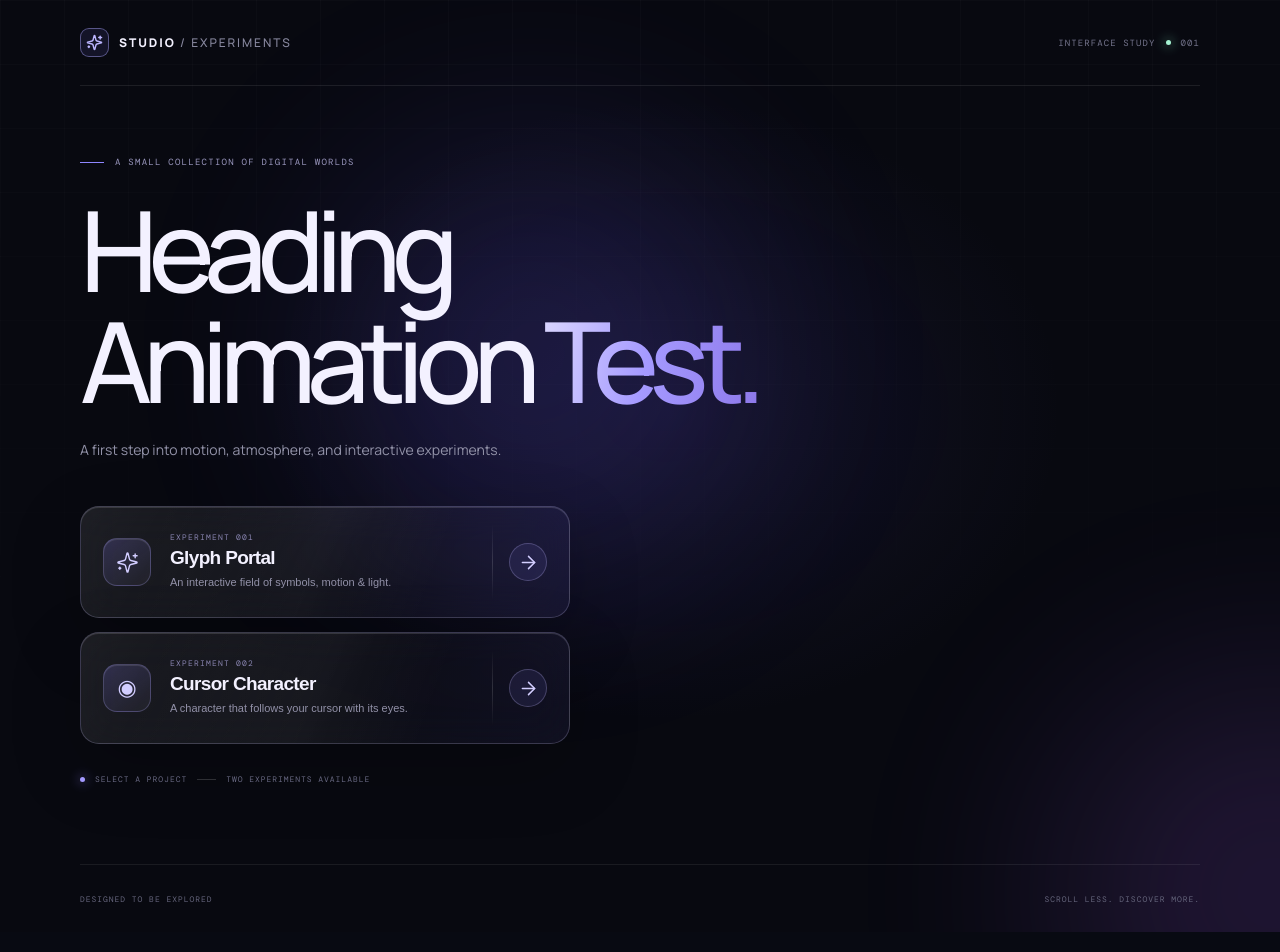
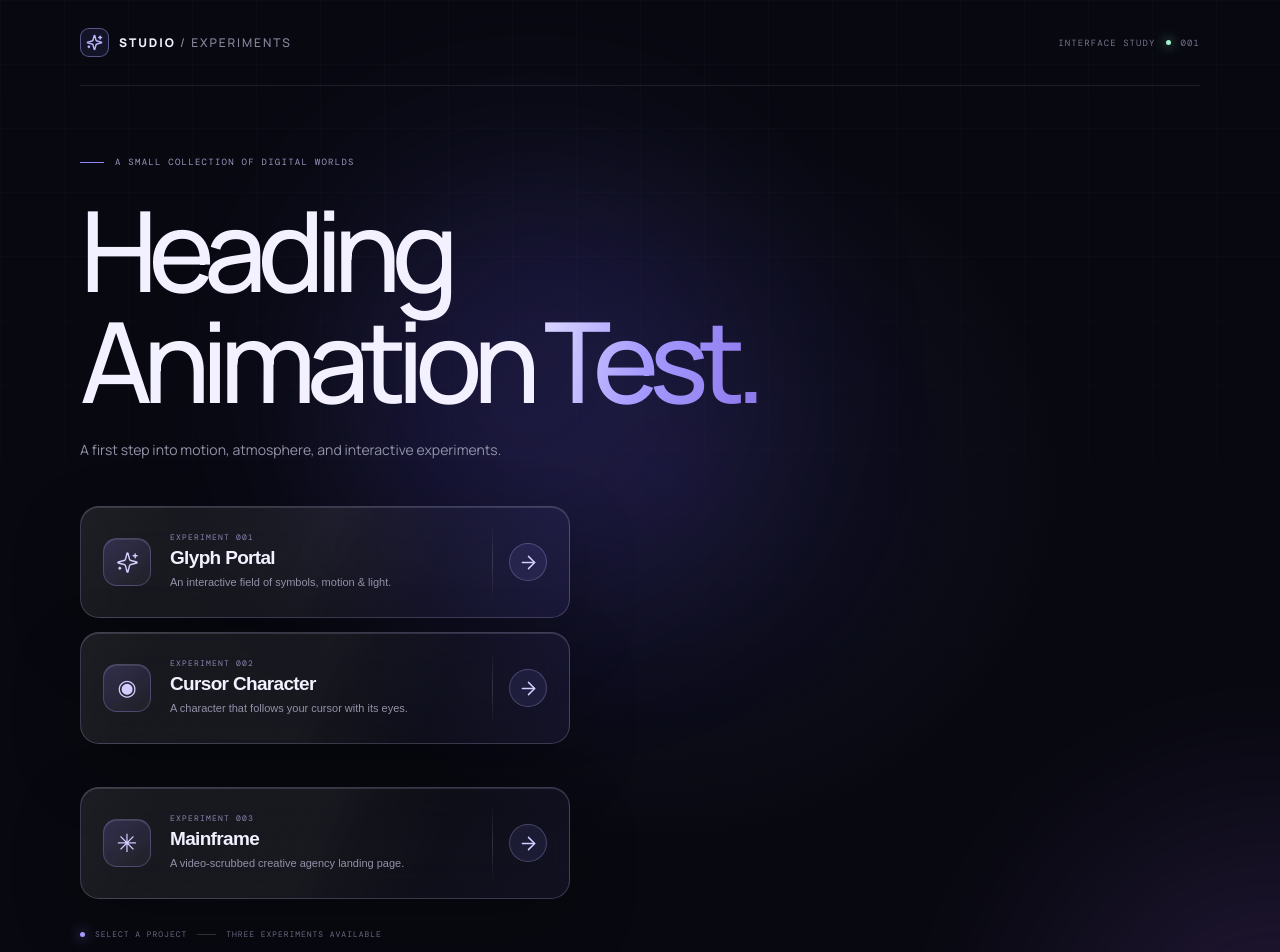
Before and after one commit to abinannd/trial, a React (Vite) app: page / in a window 1280 px wide. Shown: the top 952 px of the page. Built offline with nearby package versions, Linux system fonts and the light colour scheme; the HTML template or start-up script is replaced by a standard one; a web font is replaced by a local one.

Commit message:
Add Mainframe to experiment selector

```diff
--- a/src/App.tsx
+++ b/src/App.tsx
@@ -2,10 +2,11 @@ import { useState, type CSSProperties } from 'react'
 import { ArrowDownRight, ArrowLeft, ArrowRight, ArrowUpRight, AudioLines, CircleHelp, Command, Github, Sparkles } from 'lucide-react'
 import { GlyphPortal } from './components/ui/glyph-portal'
 import { CursorTrackingExperiment } from './components/ui/cursor-tracking-experiment'
+import { MainframeExperiment } from './components/ui/mainframe-experiment'
 
 const glyphs = ['✳', '⌘', '⟡', '⌬', '⧖', '◈', '⎔', '⌁', '✺', '⟢', '⊹', '⏣']
 
-function IntroPage({ onEnter, onEnterCursor }: { onEnter: () => void; onEnterCursor: () => void }) {
+function IntroPage({ onEnter, onEnterCursor, onEnterMainframe }: { onEnter: () => void; onEnterCursor: () => void; onEnterMainframe: () => void }) {
   return (
     <main className="intro-shell">
       <div className="intro-orb intro-orb-one" />
@@ -48,7 +49,12 @@ function IntroPage({ onEnter, onEnterCursor }: { onEnter: () => void; onEnterCur
           <span className="panel-edge" />
         </button>
 
-        <div className="intro-bottom-note"><span className="note-pulse" /> SELECT A PROJECT <span className="note-divider" /> TWO EXPERIMENTS AVAILABLE</div>
+        <button className="project-panel experiment-three-panel" type="button" onClick={onEnterMainframe} aria-label="Open Mainframe hero experiment">
+          <span className="panel-symbol"><span aria-hidden="true" style={{ fontSize: 25, lineHeight: 1 }}>✳</span></span>
+          <span className="panel-copy"><span className="panel-overline">EXPERIMENT 003</span><span className="panel-title">Mainframe</span><span className="panel-description">A video-scrubbed creative agency landing page.</span></span>
+          <span className="panel-arrow"><ArrowRight size={21} strokeWidth={1.7} /></span><span className="panel-edge" />
+        </button>
+        <div className="intro-bottom-note"><span className="note-pulse" /> SELECT A PROJECT <span className="note-divider" /> THREE EXPERIMENTS AVAILABLE</div>
       </section>
       <footer className="intro-footer">
         <span>DESIGNED TO BE EXPLORED</span>
@@ -111,8 +117,10 @@ function GlyphPortalPage({ onBack }: { onBack: () => void }) {
 export default function App() {
   const [showPortal, setShowPortal] = useState(false)
   const [showCursorExperiment, setShowCursorExperiment] = useState(false)
+  const [showMainframe, setShowMainframe] = useState(false)
+  if (showMainframe) return <MainframeExperiment onBack={() => setShowMainframe(false)} />
   if (showCursorExperiment) return <CursorTrackingExperiment onBack={() => setShowCursorExperiment(false)} />
   return showPortal
     ? <GlyphPortalPage onBack={() => setShowPortal(false)} />
-    : <IntroPage onEnter={() => setShowPortal(true)} onEnterCursor={() => setShowCursorExperiment(true)} />
+    : <IntroPage onEnter={() => setShowPortal(true)} onEnterCursor={() => setShowCursorExperiment(true)} onEnterMainframe={() => setShowMainframe(true)} />
 }
```
